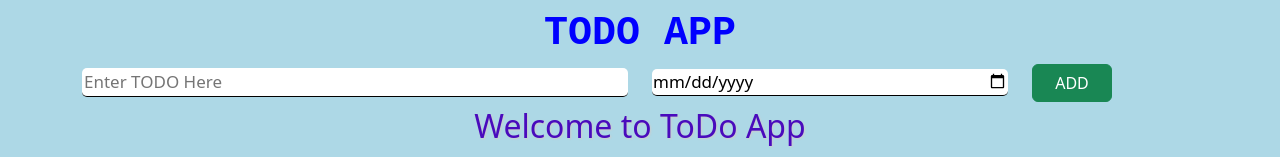
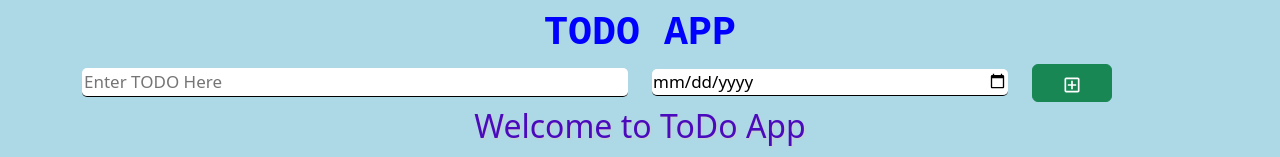
Before and after one commit to ahmedbilal019/ToDo_List-using-React, a React (Vite) app: page / in a window 1280 px wide. Shown: the top 157 px of the page. Built offline with nearby package versions, Linux system fonts and the light colour scheme.

Commit message:
using ReactIcons library to use icons for add and delete todo items.

```diff
--- a/package.json
+++ b/package.json
@@ -12,7 +12,8 @@
   "dependencies": {
     "bootstrap": "^5.3.3",
     "react": "^18.3.1",
-    "react-dom": "^18.3.1"
+    "react-dom": "^18.3.1",
+    "react-icons": "^5.4.0"
   },
   "devDependencies": {
     "@eslint/js": "^9.15.0",
--- a/src/App.css
+++ b/src/App.css
@@ -19,13 +19,15 @@ html {
   font-size: 18px;
   font-weight: 500;
 }
-.Delete_button {
+.delete-button {
   min-width: 80px;
+  width: 78px;
 }
 .Add-button {
   min-width: 80px;
   margin-top: -4px;
 }
+
 .mainHeading {
   font-family: "Courier New", Courier, monospace;
   font-weight: 700;
@@ -48,3 +50,6 @@ html {
 .welcome-note {
   font-size: 18px;
 }
+.addIcon,.deleteIcon {
+  font-size: 20px;
+}
--- a/src/Components/AddTodo.jsx
+++ b/src/Components/AddTodo.jsx
@@ -1,4 +1,5 @@
 import React, { useState } from "react";
+import { MdOutlineAddBox } from "react-icons/md";
 
 function AddTodo({ onNewItem }) {
   const [TodoName, setTodoName] = useState("");
@@ -18,9 +19,9 @@ function AddTodo({ onNewItem }) {
   };
 
   return (
-    <div class="container ">
-      <div class="row items_row">
-        <div class="col-6">
+    <div className="container ">
+      <div className="row items_row">
+        <div className="col-6">
           <input
             className="inputfield"
             type="text"
@@ -29,7 +30,7 @@ function AddTodo({ onNewItem }) {
             onChange={handleNameChange}
           />
         </div>
-        <div class="col-4">
+        <div className="col-4">
           <input
             className="inputfield"
             type="date"
@@ -37,13 +38,14 @@ function AddTodo({ onNewItem }) {
             value={DueDate}
           />
         </div>
-        <div class="col-2">
+        <div className="col-2">
           <button
+            title="Add new Todo"
             type="button"
-            class="btn btn-success Add-button"
+            className="btn btn-success Add-button"
             onClick={handleAddButtonClick}
           >
-            ADD
+            <MdOutlineAddBox className="addIcon"/>
           </button>
         </div>
       </div>
--- a/src/Components/TodoItem.jsx
+++ b/src/Components/TodoItem.jsx
@@ -1,5 +1,5 @@
 import React from "react";
-
+import { MdDelete } from "react-icons/md";
 function TodoItem({ todoName, todoDate, onDeleteBtnClick }) {
   return (
     <div className="container">
@@ -8,11 +8,12 @@ function TodoItem({ todoName, todoDate, onDeleteBtnClick }) {
         <div className="col-4">{todoDate}</div>
         <div className="col-2">
           <button
+            title="Delete Todo"
             type="button"
-            className="btn btn-danger Delete-button"
+            className="btn btn-danger delete-button"
             onClick={() => onDeleteBtnClick(todoName)}
           >
-            DELETE
+            <MdDelete className="deleteIcon" />
           </button>
         </div>
       </div>
```
Also changed, not shown: 1 other file (tests, documents, lock files or other folders).
